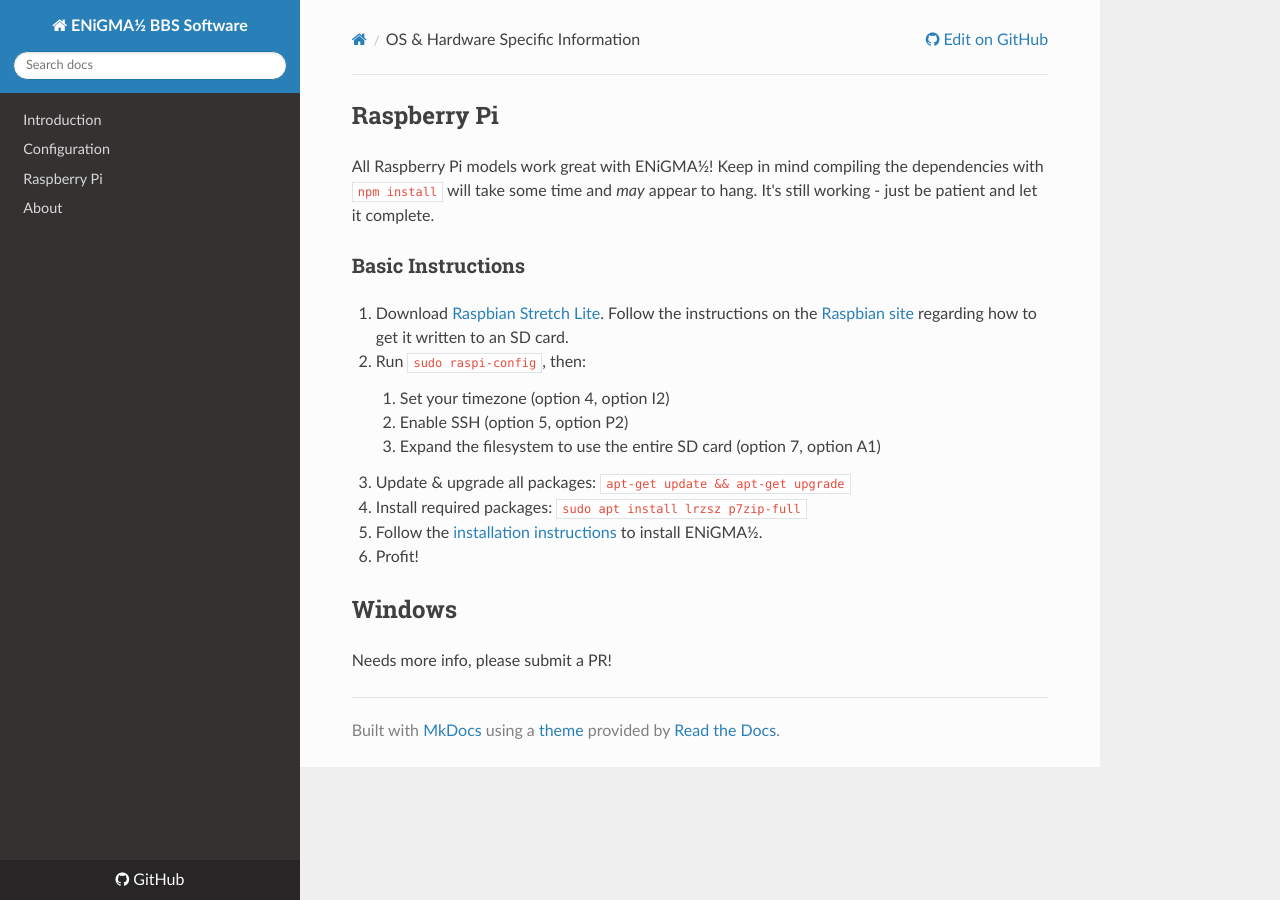
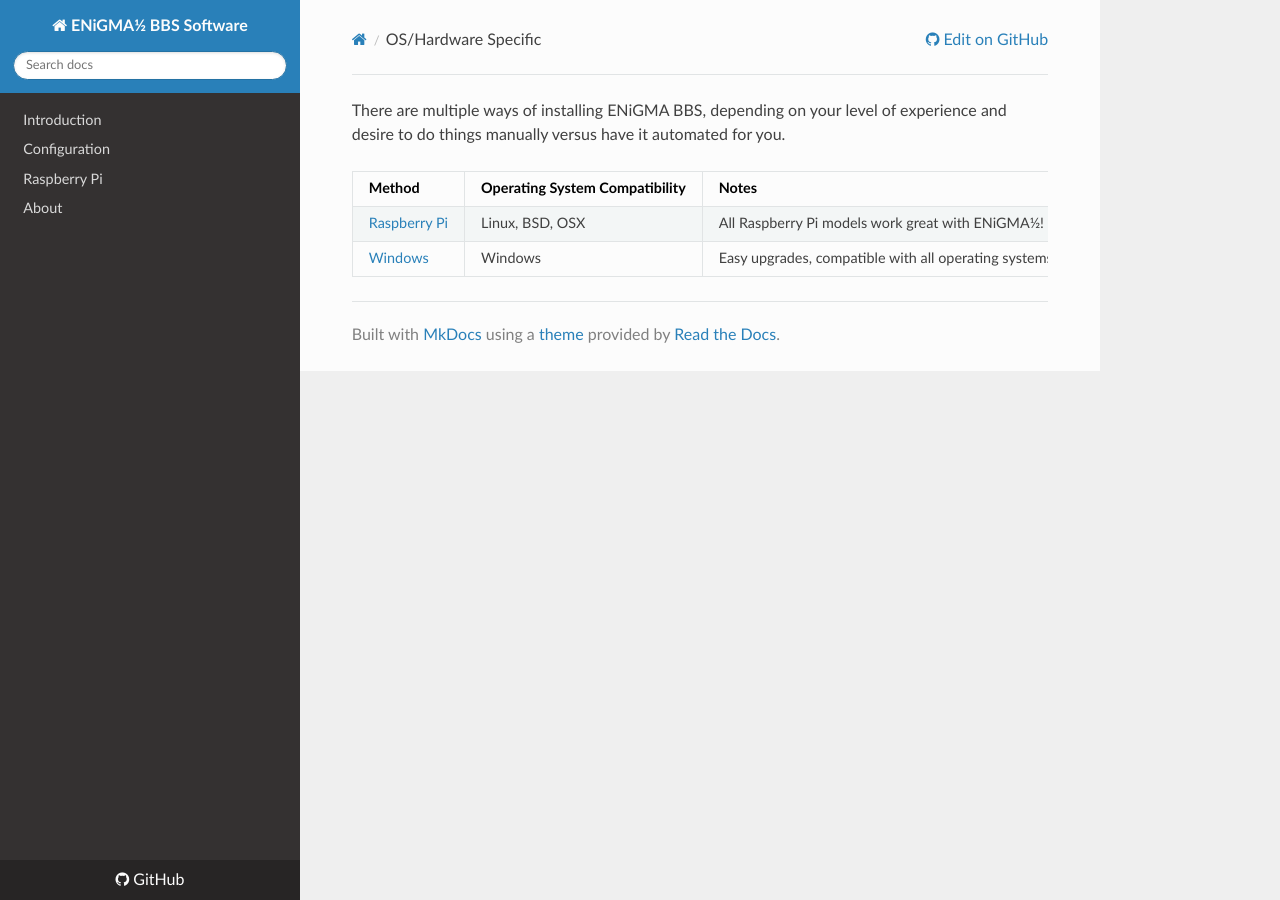
Before and after one commit to NuSkooler/enigma-bbs, an MkDocs documentation site: the page built from docs/installation/os-hardware.md, in a window 1280 px wide. Built offline with MkDocs 1.6.1, drawn with Linux system fonts in a browser that asks for light colours; nearby versions of some CDN libraries; old or Windows-style settings are respelled for this version of MkDocs.

Commit message:
Added Windows info

```diff
--- a/docs/installation/os-hardware.md
+++ b/docs/installation/os-hardware.md
@@ -1,32 +1,11 @@
 ---
 layout: page
-title: OS & Hardware Specific Information
+title: OS/Hardware Specific
 ---
-## Raspberry Pi
+There are multiple ways of installing ENiGMA BBS, depending on your level of experience and desire to do
+things manually versus have it automated for you.
 
-All Raspberry Pi models work great with ENiGMA½! Keep in mind compiling the dependencies with
-`npm install` will take some time and *may* appear to hang. It's still working - just be patient and let it
-complete.
-
-### Basic Instructions
-
-1. Download [Raspbian Stretch Lite](https://www.raspberrypi.org/downloads/raspbian/). Follow the instructions
-on the [Raspbian site](https://www.raspberrypi.org/documentation/installation/installing-images/README.md) regarding how
-to get it written to an SD card.
-
-2. Run `sudo raspi-config`, then:
-    1. Set your timezone (option 4, option I2)
-    2. Enable SSH (option 5, option P2)
-    3. Expand the filesystem to use the entire SD card (option 7, option A1)
-
-3. Update & upgrade all packages: `apt-get update && apt-get upgrade`
-
-4. Install required packages: `sudo apt install lrzsz p7zip-full`
-
-5. Follow the [installation instructions](/installation) to install ENiGMA½.
-
-6. Profit!
-
-## Windows
-
-Needs more info, please submit a PR!
+| Method                                 | Operating System Compatibility                 | Notes                                                                                       |
+|----------------------------------------|------------------------------------------------|---------------------------------------------------------------------------------------------|
+| [Raspberry Pi](rpi)  | Linux, BSD, OSX                                | All Raspberry Pi models work great with ENiGMA½! |
+| [Windows](windows)                | Windows                       | Easy upgrades, compatible with all operating systems, no dependencies to install            |
```
Also changed, not shown: docs/installation/rpi.md (added, +32 -0 lines), docs/installation/windows.md (added, +50 -0 lines).
